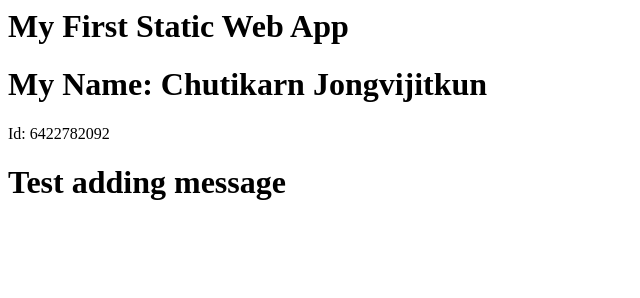
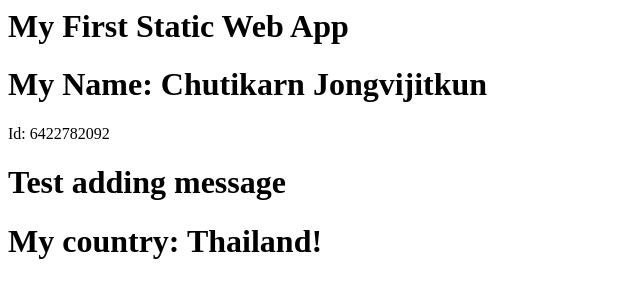
Before and after one commit to marotate/DES424_6422782092, a plain HTML site: page src/index.html in a window 1280 px wide. Shown: the whole page, without its empty margins (0-640 px from the left). Drawn offline with Linux system fonts and the light colour scheme.

Commit message:
My country

```diff
--- a/src/index.html
+++ b/src/index.html
@@ -4,5 +4,6 @@
     	<h1>My Name: Chutikarn Jongvijitkun</h1>
         <p>Id: 6422782092</p>
         <h1>Test adding message</h1>
+        <h1>My country: Thailand!</h1>
     </body>
 </html>
```
